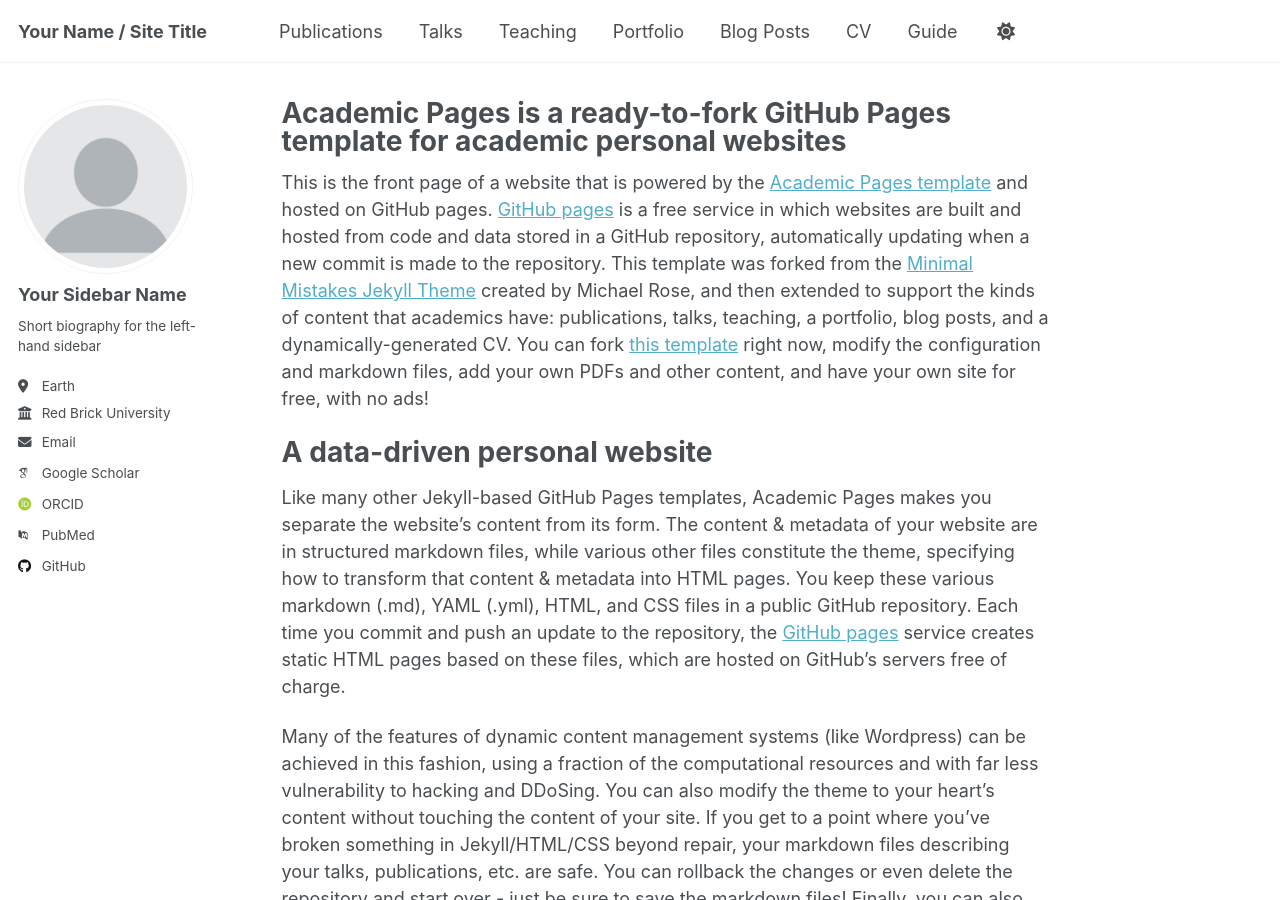
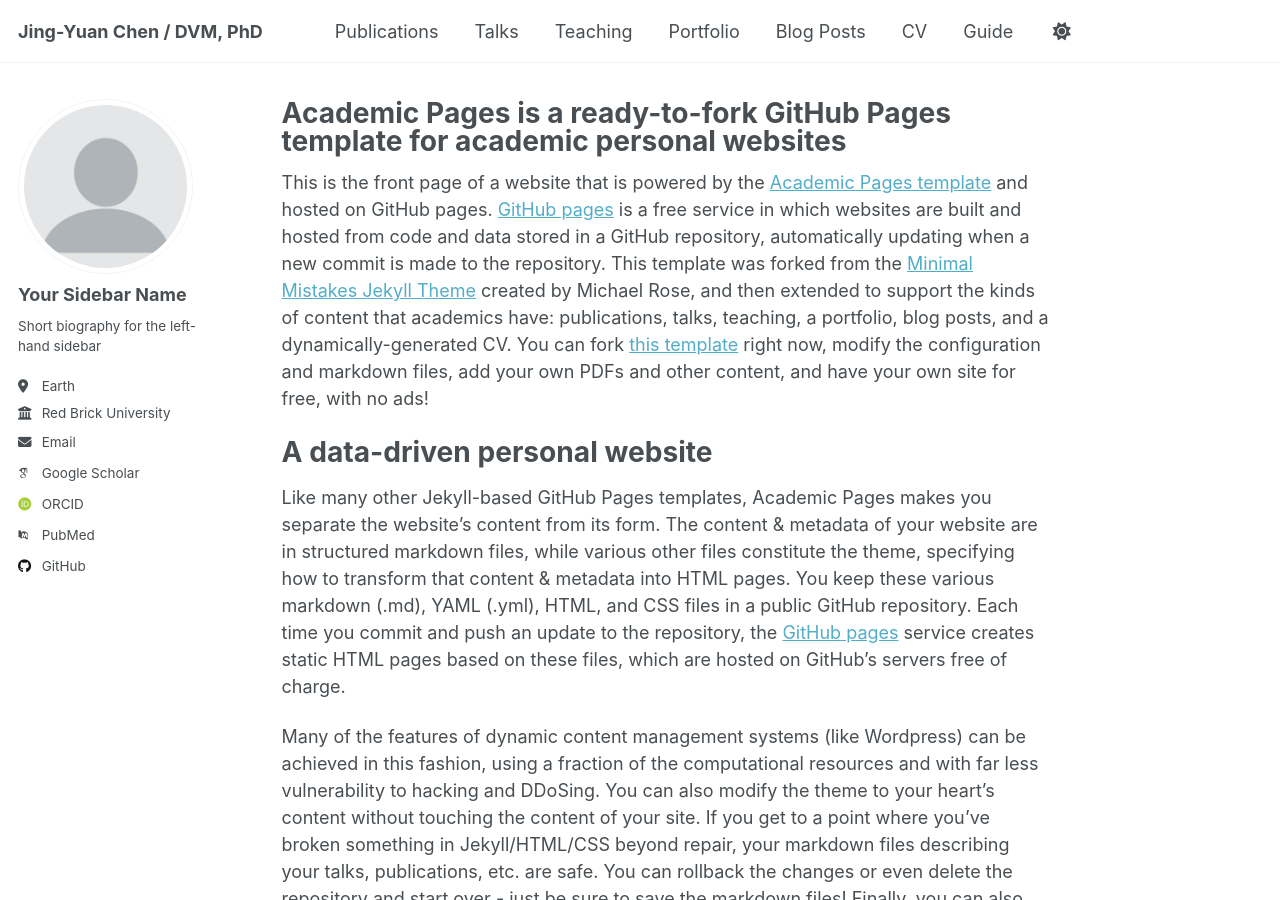
Before and after one commit to LazyLionDog/JYChen, a Jekyll site: the page built from _pages/about.md, in a window 1280 px wide and 900 px high. Built offline with Jekyll 4.4.1, drawn with Linux system fonts in a browser that asks for light colours; some web fonts are replaced.

Commit message:
Update _config.yml

```diff
--- a/_config.yml
+++ b/_config.yml
@@ -9,7 +9,7 @@
 # Basic Site Settings
 locale                   : "en-US"
 site_theme               : "default"
-title                    : "Your Name / Site Title"
+title                    : "Jing-Yuan Chen / DVM, PhD"
 title_separator          : "-"
 name                     : &name "Your Name"
 description              : &description "personal description"
```
